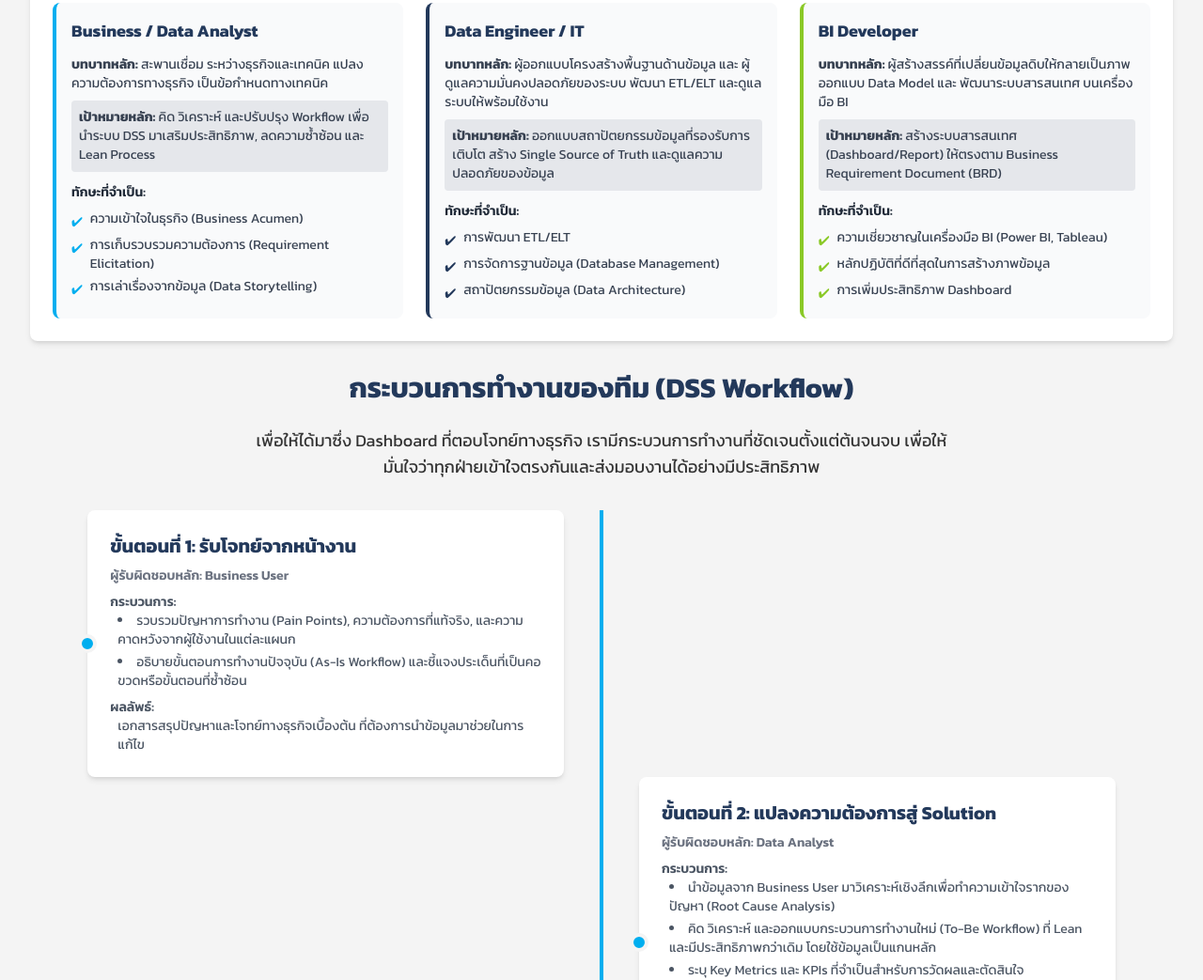
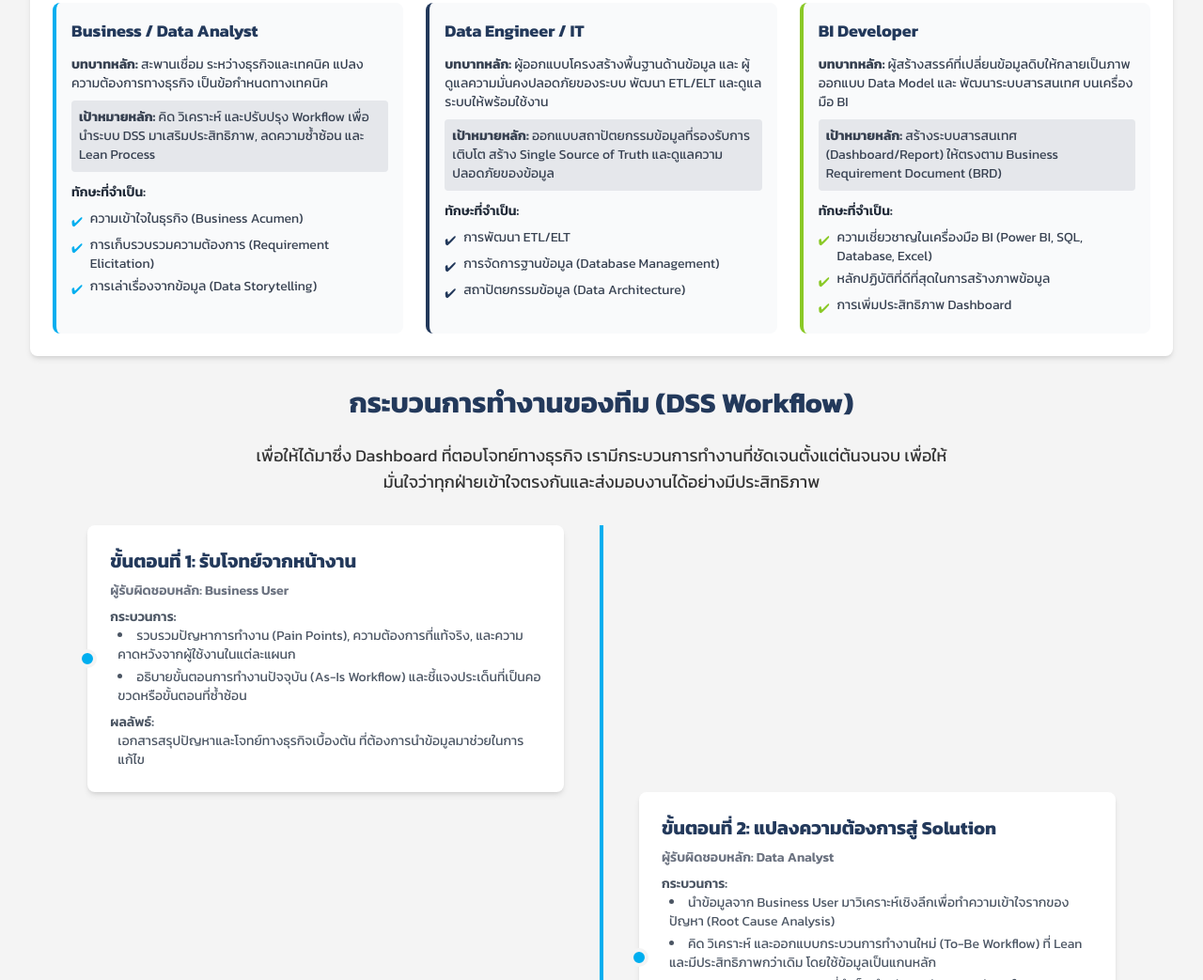
Before and after one commit to arpaket/nsl_proposal, a plain HTML site: page dss1.html in a window 1280 px wide. Shown: the part 1674-2717 px from the top of the page at 94% size. Drawn offline with nearby package versions, Linux system fonts and the light colour scheme.

Commit message:
dss1.html

```diff
--- a/dss1.html
+++ b/dss1.html
@@ -159,7 +159,7 @@
                             <p class="text-sm text-gray-700 bg-gray-200 rounded p-2"><b>เป้าหมายหลัก:</b> สร้างระบบสารสนเทศ (Dashboard/Report) ให้ตรงตาม Business Requirement Document (BRD)</p>
                              <h5 class="font-semibold text-sm text-gray-800 mt-3 mb-2">ทักษะที่จำเป็น:</h5>
                             <ul class="space-y-1 text-sm text-gray-700">
-                                <li class="flex items-start"><span class="mr-2 text-[#8AC926] mt-1">✔</span><span>ความเชี่ยวชาญในเครื่องมือ BI (Power BI, Tableau)</span></li>
+                                <li class="flex items-start"><span class="mr-2 text-[#8AC926] mt-1">✔</span><span>ความเชี่ยวชาญในเครื่องมือ BI (Power BI, SQL, Database, Excel)</span></li>
                                 <li class="flex items-start"><span class="mr-2 text-[#8AC926] mt-1">✔</span><span>หลักปฏิบัติที่ดีที่สุดในการสร้างภาพข้อมูล</span></li>
                                 <li class="flex items-start"><span class="mr-2 text-[#8AC926] mt-1">✔</span><span>การเพิ่มประสิทธิภาพ Dashboard</span></li>
                             </ul>
```
